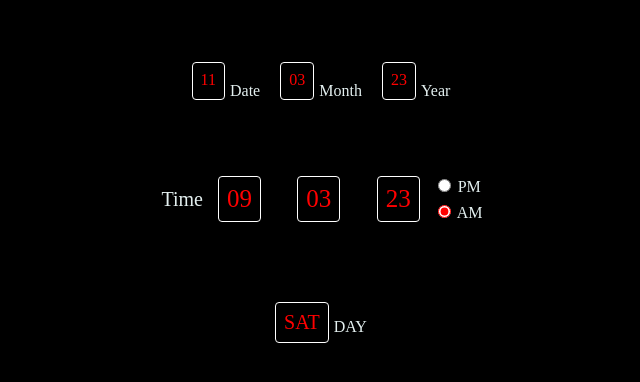
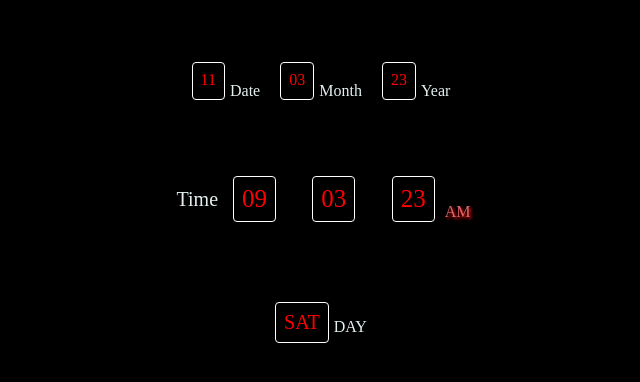
Before and after one commit to Vivek9760/Digital_Clock, a plain HTML site: page index.html in a window 1280 px wide. Shown: the part 258-640 px from the top of the page, without its empty margins (319-959 px from the left). Drawn offline with Linux system fonts and the light colour scheme.

Commit message:
Digital Clock

```diff
--- a/index.html
+++ b/index.html
@@ -58,14 +58,7 @@
                     </div>
 
                     <div id="period">
-                        <div>
-                            <input type="radio" name="Time" id="pm">
-                            <label for="">PM</label>
-                        </div>
-                        <div>
-                            <input type="radio" name="Time" id="am">
-                            <label for="">AM</label>
-                        </div>
+                        <p>__</p>
                     </div>
 
                 </div>
--- a/script.js
+++ b/script.js
@@ -8,6 +8,7 @@ let date = document.getElementById('date');
 let hour = document.getElementById("hour");
 let minute = document.getElementById("minute");
 let second = document.getElementById("second");
+let period = document.getElementById('period');
 
 let day = document.getElementById('day');
 let weekday = ['SUN','MON','TUE','WED','THU','FRI','SAT']
@@ -23,9 +24,9 @@ setInterval(() => {
             hour.innerText = hours;
         }
         if(hours != 12 ){
-        document.getElementById('am').checked = true}
+        period.innerHTML="<p>AM</p>"}
         else{
-        document.getElementById('pm').checked = true
+            period.innerHTML="<p>PM</p>"
         }
     }
     else{
@@ -35,7 +36,10 @@ setInterval(() => {
         }else{
             hour.innerText = hours;
         }
-        document.getElementById('pm').checked = true
+        if(hours != 12 ){
+            period.innerHTML="<p>PM</p>"}
+            else{
+        period.innerHTML="<p>AM</p>"}
     }
 
     let minutes = x.getMinutes();
--- a/style.css
+++ b/style.css
@@ -88,15 +88,12 @@ h1{
 }
 
 #period{
-    display: flex;
-    flex-direction: column;
-    justify-content: center;
+    margin-top: 25px;
     margin-left: 5px;
+    color: rgb(223, 105, 105);
+    text-shadow: 2px 2px 3px rgb(241, 12, 12);
 }
 
-#period>div{
-    margin: 3px;
-}
 
 /* Row 3 */
 
```
